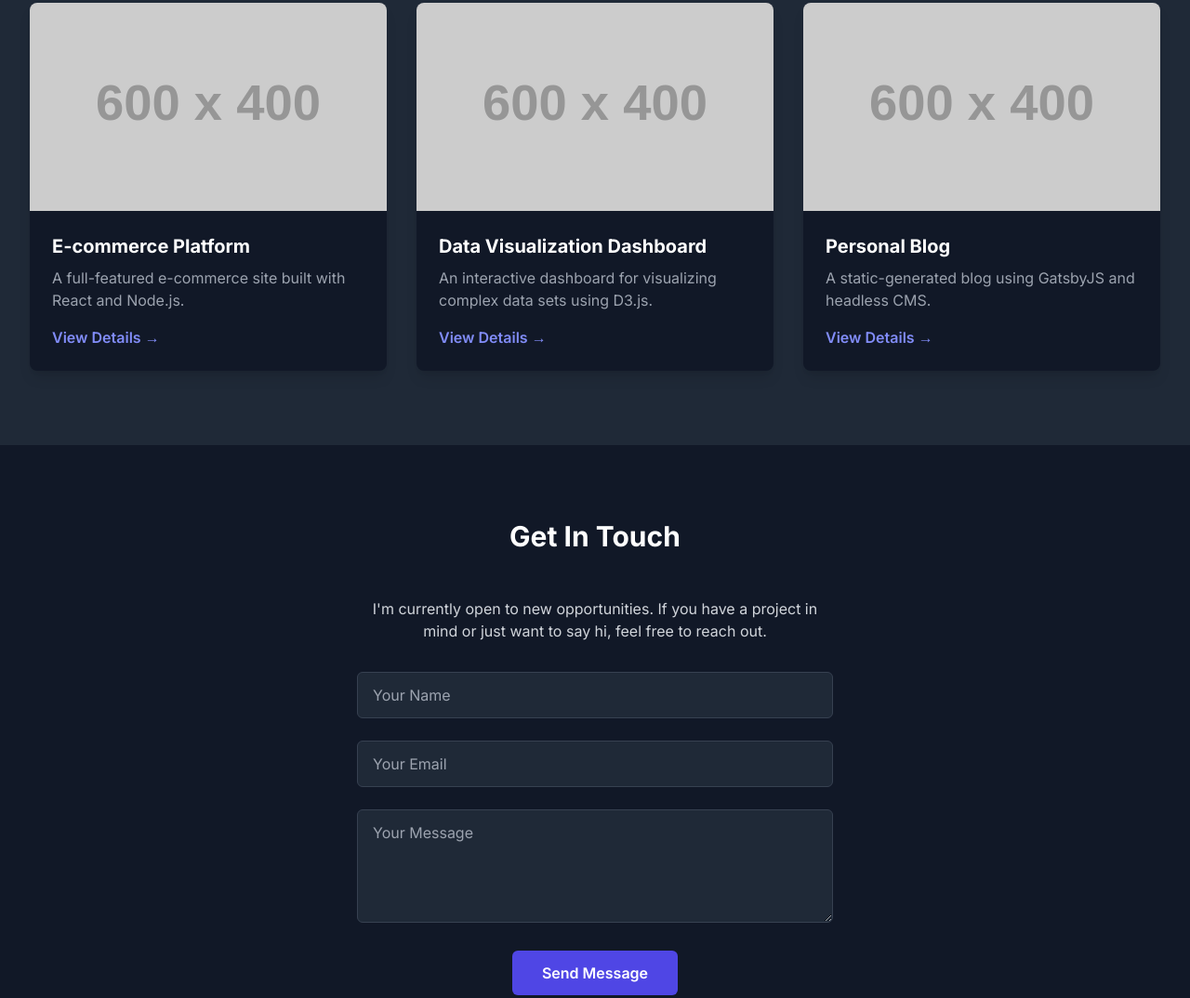
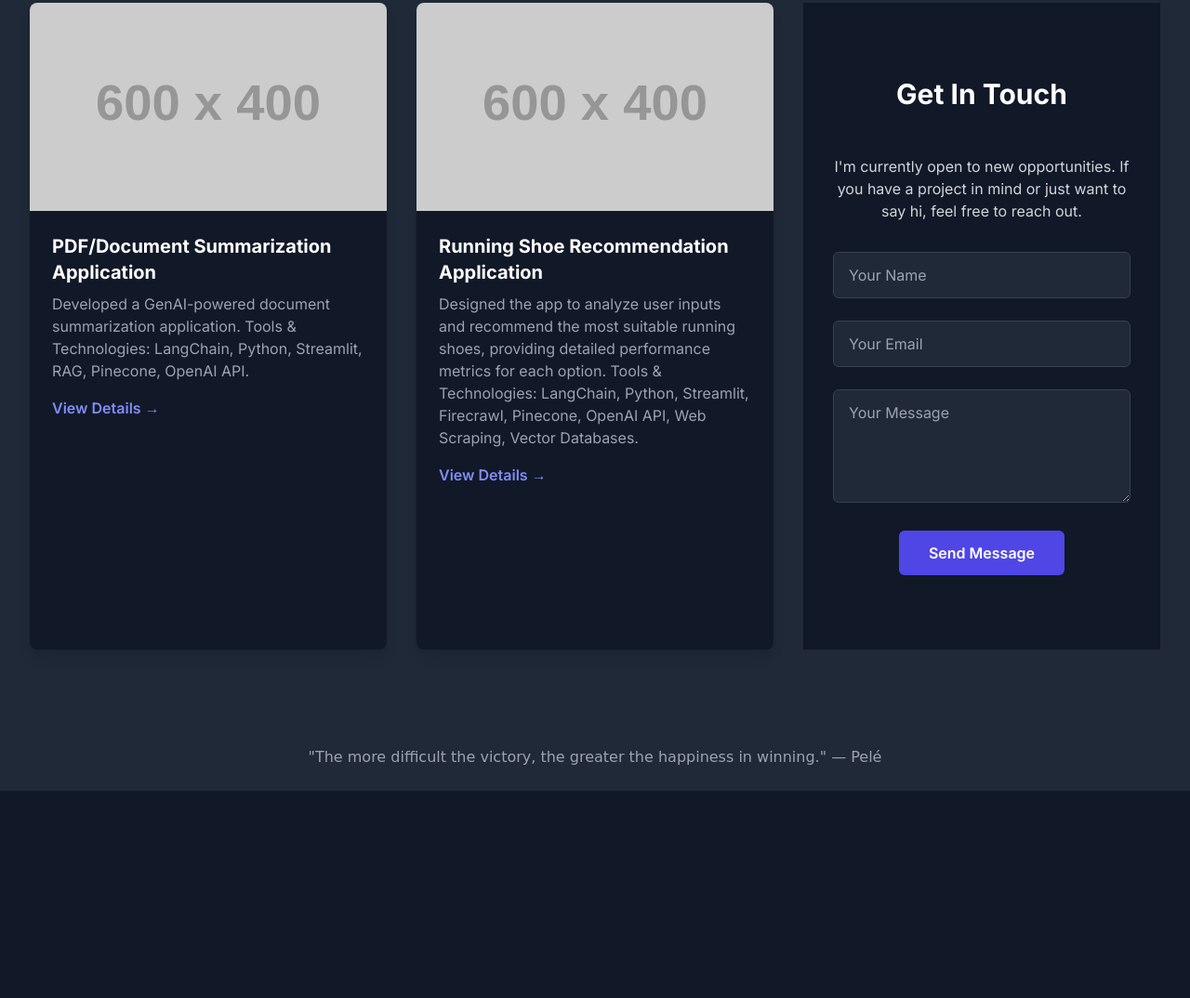
Before and after one commit to Rakesh305/Portfolio_v2, a plain HTML site: page index.html in a window 1280 px wide. Shown: the part 2740-3814 px from the top of the page at 93% size. After the commit the page ends 3591 px from the top, so only its background shows below. Drawn offline with nearby package versions, Linux system fonts and the light colour scheme; placeholder pictures from the web are drawn by us.

Commit message:
Pushing changes to index.html to update project details.

```diff
--- a/index.html
+++ b/index.html
@@ -605,10 +605,12 @@
               />
               <div class="p-6">
                 <h3 class="text-xl font-bold text-white mb-2">
-                  E-commerce Platform
+                  PDF/Document Summarization Application
                 </h3>
                 <p class="text-gray-400 mb-4">
-                  A full-featured e-commerce site built with React and Node.js.
+                  Developed a GenAI-powered document summarization application.
+
+                  Tools & Technologies: LangChain, Python, Streamlit, RAG, Pinecone, OpenAI API.
                 </p>
                 <a
                   href="#"
@@ -638,11 +640,12 @@
               />
               <div class="p-6">
                 <h3 class="text-xl font-bold text-white mb-2">
-                  Data Visualization Dashboard
+                  Running Shoe Recommendation Application
                 </h3>
                 <p class="text-gray-400 mb-4">
-                  An interactive dashboard for visualizing complex data sets
-                  using D3.js.
+                  Designed the app to analyze user inputs and recommend the most suitable running shoes, providing detailed performance metrics for each option.
+
+                  Tools & Technologies: LangChain, Python, Streamlit, Firecrawl, Pinecone, OpenAI API, Web Scraping, Vector Databases.
                 </p>
                 <a
                   href="#"
@@ -652,7 +655,7 @@
               </div>
             </div>
 
-            <!-- Project Card 3 -->
+            <!-- Project Card 3
             <div
               class="
                 bg-gray-900
@@ -684,7 +687,7 @@
             </div>
           </div>
         </div>
-      </section>
+      </section> -->
 
       <!-- Contact Section -->
       <section id="contact" class="section py-20 bg-gray-900">
```
